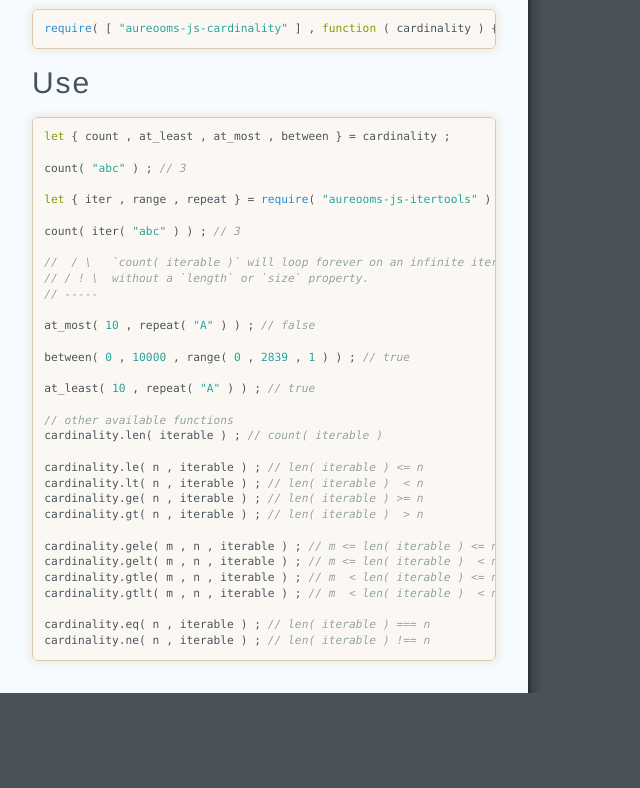
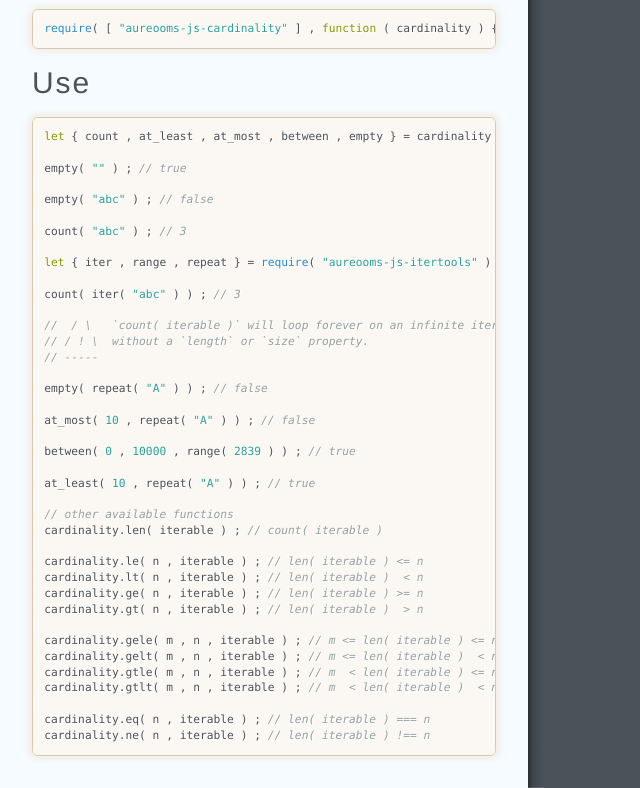
Before and after one commit to iterable-iterator/cardinality, a plain HTML site: page index.html in a window 1280 px wide. Shown: the part 5095-5883 px from the top of the page, without its empty margins (0-640 px from the left). Before the commit the page ends 5788 px from the top, so only its background shows below. Drawn offline with Linux system fonts and the light colour scheme.

Commit message:
undefined

```diff
--- a/index.html
+++ b/index.html
@@ -57,7 +57,11 @@ jspm install npm:aureooms-js-cardinality</code></pre>
 <h3 id="jam">jam</h3>
 <pre><code class="lang-js"><span class="hljs-built_in">require</span>( [ <span class="hljs-string">"aureooms-js-cardinality"</span> ] , <span class="hljs-function"><span class="hljs-keyword">function</span> (<span class="hljs-params"> cardinality </span>) </span>{ ... } ) ;</code></pre>
 <h2 id="use">Use</h2>
-<pre><code class="lang-js"><span class="hljs-keyword">let</span> { count , at_least , at_most , between } = cardinality ;
+<pre><code class="lang-js"><span class="hljs-keyword">let</span> { count , at_least , at_most , between , empty } = cardinality ;
+
+empty( <span class="hljs-string">""</span> ) ; <span class="hljs-comment">// true</span>
+
+empty( <span class="hljs-string">"abc"</span> ) ; <span class="hljs-comment">// false</span>
 
 count( <span class="hljs-string">"abc"</span> ) ; <span class="hljs-comment">// 3</span>
 
@@ -69,9 +73,11 @@ count( iter( <span class="hljs-string">"abc"</span> ) ) ; <span class="hljs-comm
 <span class="hljs-comment">// / ! \  without a `length` or `size` property.</span>
 <span class="hljs-comment">// -----</span>
 
+empty( repeat( <span class="hljs-string">"A"</span> ) ) ; <span class="hljs-comment">// false</span>
+
 at_most( <span class="hljs-number">10</span> , repeat( <span class="hljs-string">"A"</span> ) ) ; <span class="hljs-comment">// false</span>
 
-between( <span class="hljs-number">0</span> , <span class="hljs-number">10000</span> , range( <span class="hljs-number">0</span> , <span class="hljs-number">2839</span> , <span class="hljs-number">1</span> ) ) ; <span class="hljs-comment">// true</span>
+between( <span class="hljs-number">0</span> , <span class="hljs-number">10000</span> , range( <span class="hljs-number">2839</span> ) ) ; <span class="hljs-comment">// true</span>
 
 at_least( <span class="hljs-number">10</span> , repeat( <span class="hljs-string">"A"</span> ) ) ; <span class="hljs-comment">// true</span>
 
```
Also changed, not shown: 1-sugar.html (+2 -1 lines).
